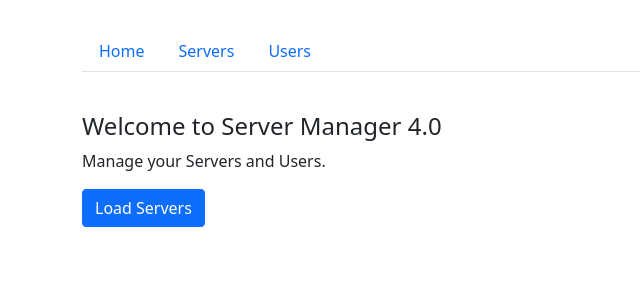
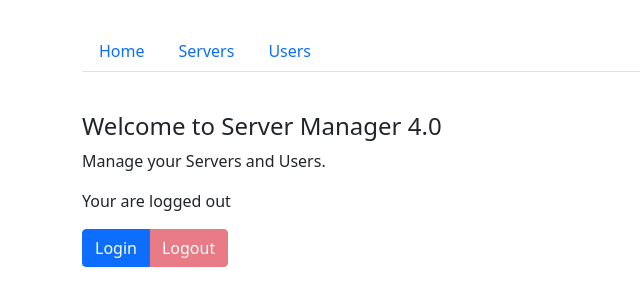
Before and after one commit to kamil-nawrot/recipe-book, an Angular app: page / in a window 1280 px wide. Shown: the top 306 px of the page, without its empty margins (0-640 px from the left). Built offline with nearby package versions, Linux system fonts and the light colour scheme.

Commit message:
built fake auth service to test guards

```diff
--- a/src/app/app-routing.module.ts
+++ b/src/app/app-routing.module.ts
@@ -6,6 +6,7 @@ import {UserComponent} from "./playground/server-management/users/user/user.comp
 import {ServersComponent} from "./playground/server-management/servers/servers.component";
 import {ServerComponent} from "./playground/server-management/servers/server/server.component";
 import {EditServerComponent} from "./playground/server-management/servers/edit-server/edit-server.component";
+import {AuthGuardService} from "./auth-guard.service";
 
 const appRoutes: Routes = [
   { path: "", component: HomeComponent },
@@ -13,7 +14,7 @@ const appRoutes: Routes = [
       { path: ":id", component: UserComponent },
     ]
   },
-  { path: "servers", component: ServersComponent, children: [
+  { path: "servers", component: ServersComponent, canActivateChild: [AuthGuardService], children: [
       { path: ":id", component: ServerComponent },
       { path: ":id/edit", component: EditServerComponent }
     ]
--- a/src/app/app.module.ts
+++ b/src/app/app.module.ts
@@ -45,6 +45,8 @@ import {EditServerComponent} from "./playground/server-management/servers/edit-s
 import {ServersService} from "./playground/server-management/servers/servers.service";
 import {RouterModule, Routes} from "@angular/router";
 import {AppRoutingModule} from "./app-routing.module";
+import {AuthService} from "./auth.service";
+import {AuthGuardService} from "./auth-guard.service";
 
 @NgModule({
   declarations: [
@@ -92,7 +94,7 @@ import {AppRoutingModule} from "./app-routing.module";
     FormsModule,
     AppRoutingModule
   ],
-  providers: [UsersService, CounterService, ShoppingListService, ServersService],
+  providers: [UsersService, CounterService, ShoppingListService, ServersService, AuthService, AuthGuardService],
   bootstrap: [AppComponent]
 })
 export class AppModule { }
--- /dev/null
+++ b/src/app/auth-guard.service.ts
@@ -0,0 +1,30 @@
+import {
+  ActivatedRouteSnapshot,
+  CanActivate,
+  CanActivateChild,
+  Router,
+  RouterStateSnapshot,
+  UrlTree
+} from "@angular/router";
+import {Injectable} from "@angular/core";
+import {Observable} from "rxjs";
+import {AuthService} from "./auth.service";
+
+@Injectable()
+export class AuthGuardService implements CanActivateChild {
+
+  constructor(private authService: AuthService, private router: Router) { }
+
+  canActivateChild(route: ActivatedRouteSnapshot, state: RouterStateSnapshot): Observable<boolean | UrlTree> | Promise<boolean | UrlTree> | boolean | UrlTree {
+    // @ts-ignore
+    return this.authService.isAuthenticated().then((authenticated: boolean) => {
+      if (authenticated) {
+        return true
+      }
+      else {
+        this.router.navigate(["/"])
+        return false
+      }
+    })
+  }
+}
--- /dev/null
+++ b/src/app/auth.service.ts
@@ -0,0 +1,33 @@
+import { Injectable } from '@angular/core';
+
+@Injectable({
+  providedIn: 'root'
+})
+export class AuthService {
+
+  loggedIn = false
+
+  logIn() {
+    this.loggedIn = true
+    console.log("User logged in")
+  }
+
+  logOut() {
+    this.loggedIn = false
+    console.log("User logged out")
+  }
+
+  isAuthenticated() {
+    const isAuthenticated = new Promise(
+      (resolve, reject) => {
+        setTimeout(() => {
+          resolve(this.loggedIn)
+        }, 800)
+      }
+    )
+
+    return isAuthenticated
+  }
+
+  constructor() { }
+}
--- a/src/app/playground/server-management/home/home.component.html
+++ b/src/app/playground/server-management/home/home.component.html
@@ -1,3 +1,7 @@
 <h4>Welcome to Server Manager 4.0</h4>
 <p>Manage your Servers and Users.</p>
-<button class="btn btn-primary" (click)="onLoadServers()">Load Servers</button>
+<p>Your are {{ isLoggedIn ? "logged in" : "logged out" }}</p>
+<section class="btn-group">
+  <button class="btn btn-primary" [disabled]="isLoggedIn" (click)="toggleLoginStatus()">Login</button>
+  <button class="btn btn-danger" [disabled]="!isLoggedIn" (click)="toggleLoginStatus()">Logout</button>
+</section>
--- a/src/app/playground/server-management/home/home.component.ts
+++ b/src/app/playground/server-management/home/home.component.ts
@@ -1,5 +1,6 @@
 import { Component, OnInit } from '@angular/core';
 import {Router} from "@angular/router";
+import {AuthService} from "../../../auth.service";
 
 @Component({
   selector: 'app-home',
@@ -8,7 +9,9 @@ import {Router} from "@angular/router";
 })
 export class HomeComponent implements OnInit {
 
-  constructor(private router: Router) { }
+  isLoggedIn = false
+
+  constructor(private router: Router, private authService: AuthService) { }
 
   ngOnInit() {
   }
@@ -17,4 +20,12 @@ export class HomeComponent implements OnInit {
     this.router.navigate(["/servers"])
   }
 
+  toggleLoginStatus() {
+    if(this.isLoggedIn) {
+      this.authService.logOut()
+    }
+    else this.authService.logIn()
+    this.isLoggedIn = !this.isLoggedIn
+  }
+
 }
```
